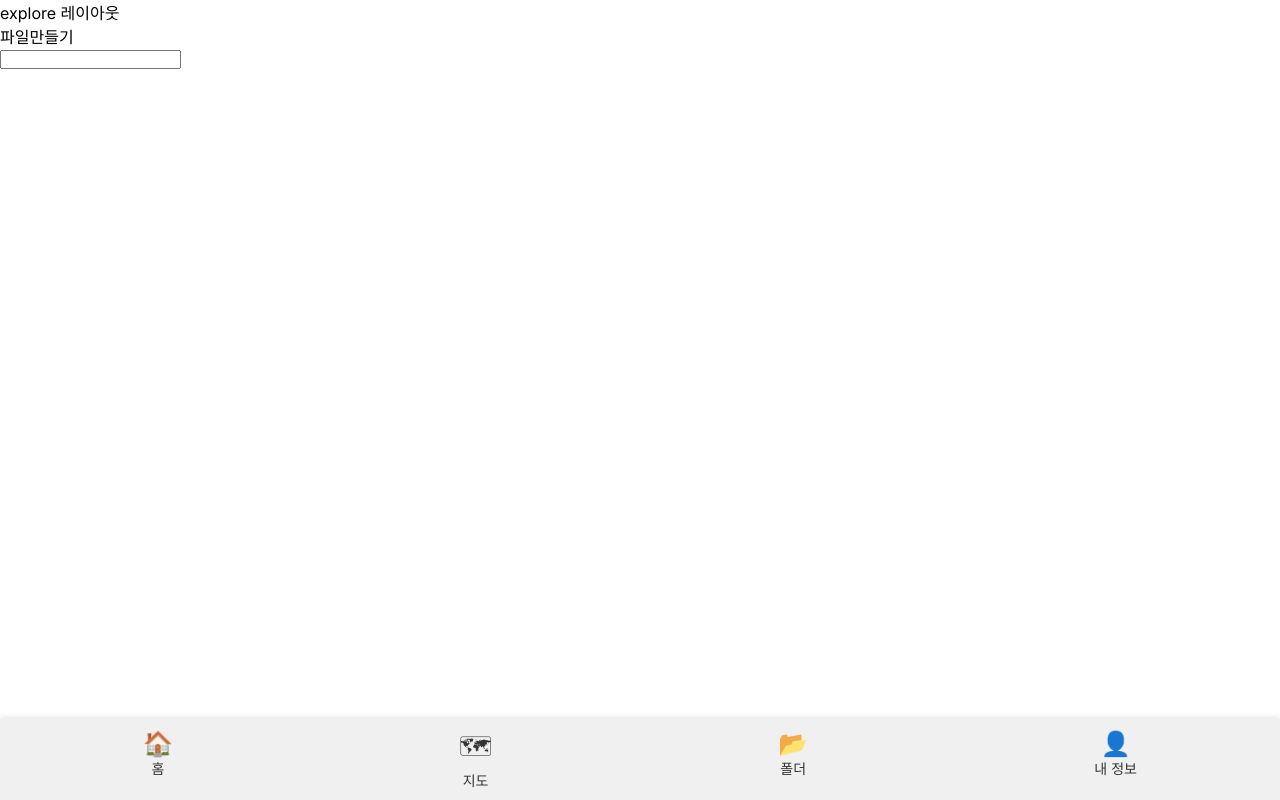
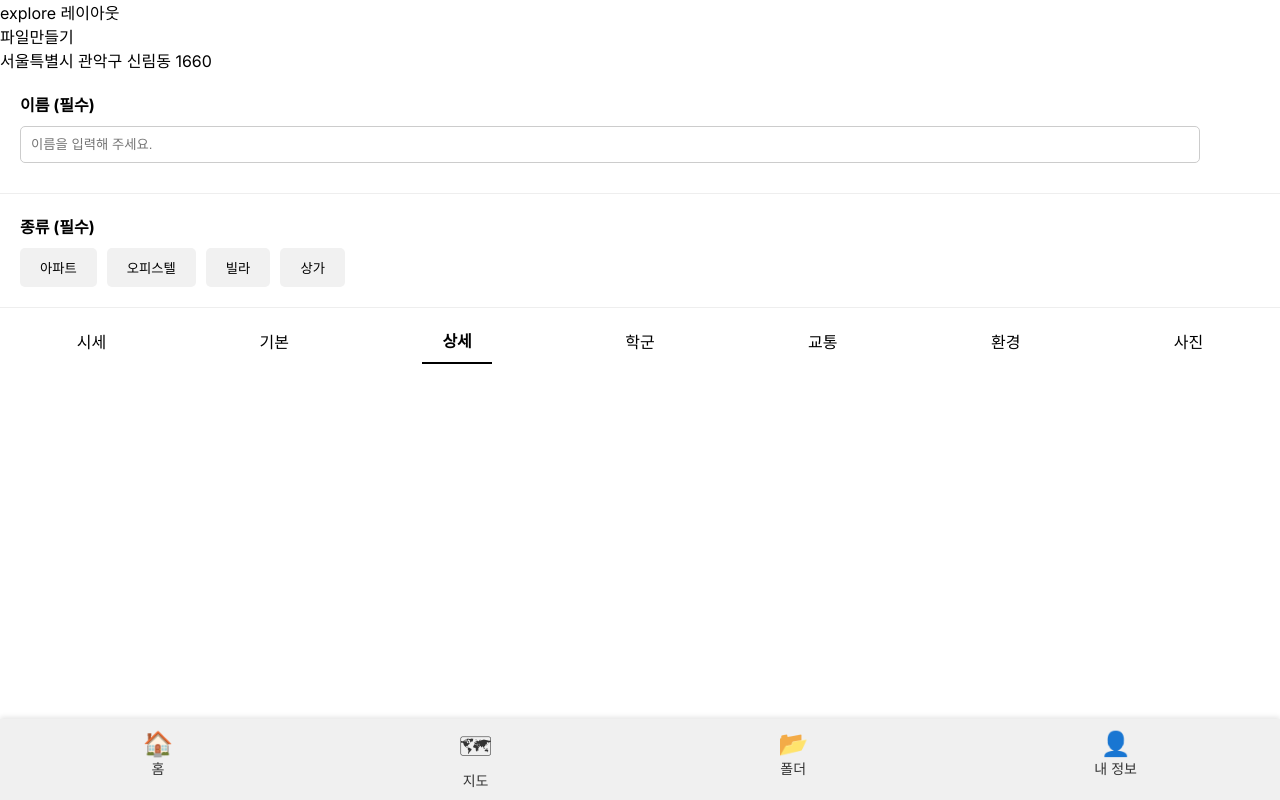
Before and after one commit to pasong0511/home-vs, a Next.js app: page /folder/1/new-file in a window 1280 px wide. Built offline with nearby package versions, Linux system fonts and the light colour scheme.

Commit message:
버튼 그룹 컴포넌트 추가

```diff
--- a/src/app/folder/[id]/files/page.tsx
+++ b/src/app/folder/[id]/files/page.tsx
@@ -11,10 +11,7 @@ function FilesPage({ params }: any) {
     return (
         <div>
             {/* 파일 생성 버튼 */}
-            <Header
-                title={"폴더"}
-                routeUrl={`/folder/new-folder/${id}/new-file`}
-            />
+            <Header title={"폴더"} routeUrl={`/folder/${id}/new-file`} />
 
             {/* 파일 목록 */}
             <FilesList folderId={id} />
--- a/src/app/folder/[id]/new-file/page.tsx
+++ b/src/app/folder/[id]/new-file/page.tsx
@@ -1,10 +1,47 @@
+import ButtonGroup from "@/components/ButtonGroup";
 import React from "react";
+
+const buttonValue = [
+    { order: 1, value: "아파트", label: "아파트" },
+    { order: 2, value: "오피스텔", label: "오피스텔" },
+    { order: 3, value: "빌라", label: "빌라" },
+    { order: 4, value: "상가", label: "상가" },
+];
 
 function NewFilePage() {
     return (
         <div>
             <div>파일만들기</div>
-            <input></input>
+            <div>
+                <header className="app-header">
+                    <div className="location">
+                        서울특별시 관악구 신림동 1660
+                    </div>
+                </header>
+                <main>
+                    <div className="input-group">
+                        <label htmlFor="name">이름 (필수)</label>
+                        <input
+                            type="text"
+                            id="name"
+                            placeholder="이름을 입력해 주세요."
+                        />
+                    </div>
+                    <div className="input-group">
+                        <label>종류 (필수)</label>
+                        <ButtonGroup buttonList={buttonValue} />
+                    </div>
+                    <div className="tab-menu">
+                        <button className="tab-button">시세</button>
+                        <button className="tab-button">기본</button>
+                        <button className="tab-button active">상세</button>
+                        <button className="tab-button">학군</button>
+                        <button className="tab-button">교통</button>
+                        <button className="tab-button">환경</button>
+                        <button className="tab-button">사진</button>
+                    </div>
+                </main>
+            </div>
         </div>
     );
 }
--- a/src/app/globals.css
+++ b/src/app/globals.css
@@ -185,3 +185,82 @@ a {
 .folder-status {
     color: #777;
 }
+
+/* 인풋 */
+.input-group {
+    padding: 20px;
+    background-color: #fff;
+    border-bottom: 1px solid #eee;
+}
+
+.input-group label {
+    display: block;
+    margin-bottom: 10px;
+    font-weight: bold;
+}
+
+.input-group input {
+    width: calc(100% - 60px);
+    padding: 10px;
+    margin-bottom: 10px;
+    border: 1px solid #ccc;
+    border-radius: 5px;
+}
+
+.button-group {
+    display: flex;
+    flex-wrap: wrap;
+    gap: 10px;
+}
+
+.type-button,
+.detail-button,
+.camera-button {
+    padding: 10px 20px;
+    background-color: #f1f1f1;
+    border: none;
+    border-radius: 5px;
+    cursor: pointer;
+}
+
+.type-button.active {
+    color: #fff;
+    background-color: #007bff;
+}
+
+.camera-button {
+    display: block;
+    width: 50px;
+    height: 50px;
+    background-color: #007bff;
+    color: #fff;
+    border: none;
+    border-radius: 50%;
+    font-size: 24px;
+    text-align: center;
+    line-height: 50px;
+    cursor: pointer;
+    position: absolute;
+    right: 20px;
+    bottom: 80px;
+}
+
+/* 탭 */
+.tab-menu {
+    display: flex;
+    justify-content: space-around;
+    padding: 10px 0;
+}
+
+.tab-button {
+    background: none;
+    border: none;
+    font-size: 16px;
+    cursor: pointer;
+    padding: 10px 20px;
+}
+
+.tab-button.active {
+    border-bottom: 2px solid #000;
+    font-weight: bold;
+}
--- /dev/null
+++ b/src/components/ButtonGroup.tsx
@@ -0,0 +1,39 @@
+"use client";
+import React, { useState } from "react";
+
+interface ButtonGroupProps {
+    buttonList: Button[];
+}
+
+interface Button {
+    order: number;
+    value: string;
+    label: string;
+}
+
+function ButtonGroup({ buttonList }: ButtonGroupProps) {
+    const sortButtonList = buttonList.sort((a, b) => a.order - b.order);
+    const [activeButton, setActiveButton] = useState<string | null>(null);
+
+    const handleButtonClick = (value: string) => {
+        setActiveButton(value === activeButton ? null : value);
+    };
+
+    return (
+        <div className="button-group">
+            {sortButtonList.map((button) => (
+                <button
+                    key={button.value}
+                    className={`type-button ${
+                        button.value === activeButton ? "active" : ""
+                    }`}
+                    onClick={() => handleButtonClick(button.value)}
+                >
+                    {button.label}
+                </button>
+            ))}
+        </div>
+    );
+}
+
+export default ButtonGroup;
```
